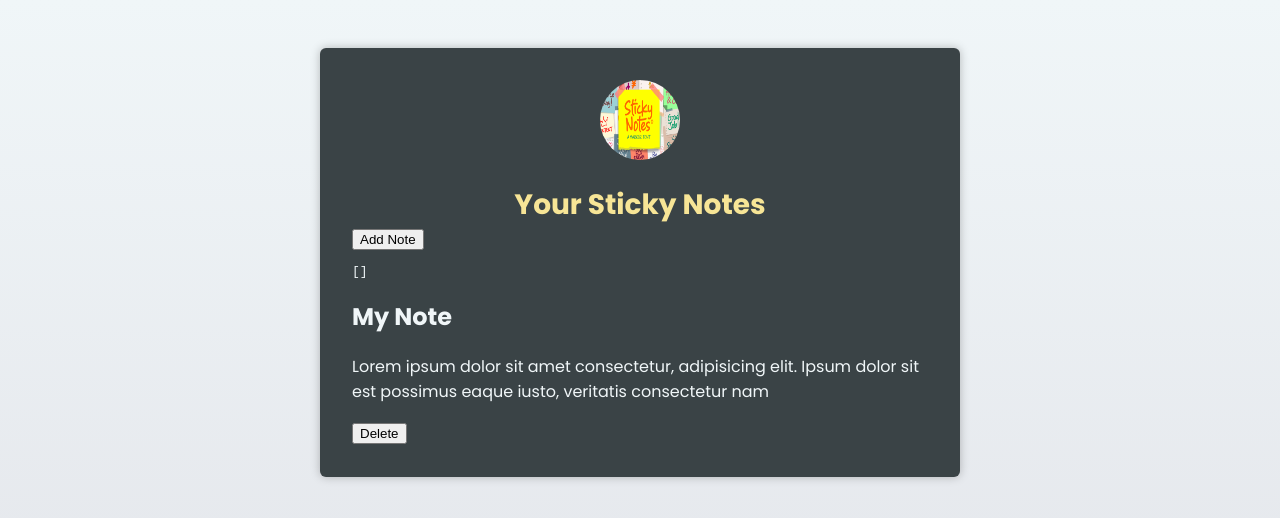
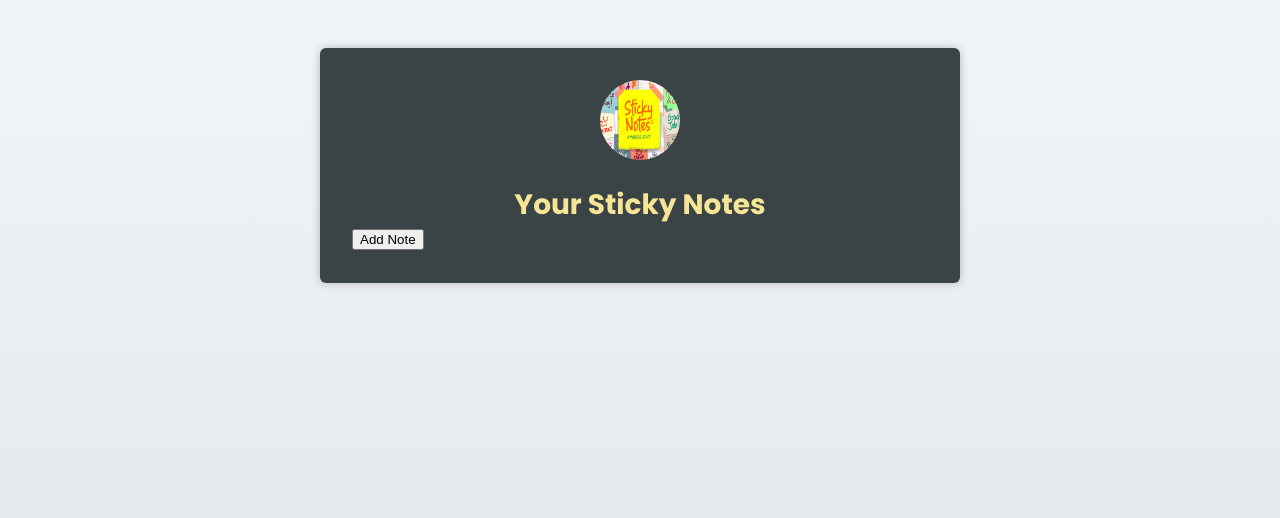
Before and after one commit to alonzojoe/sticky-notes-ts, a React (Vite) app: page / in a window 1280 px wide. Shown: the top 518 px of the page. Built offline with nearby package versions, Linux system fonts and the light colour scheme.

Commit message:
feat: map notes item and use StickyNote component

```diff
--- a/src/App.tsx
+++ b/src/App.tsx
@@ -29,11 +29,13 @@ function App() {
         <h1>Your Sticky Notes</h1>
       </Header>
       <button onClick={handleFormSubmit}>Add Note</button>
-      <pre>{JSON.stringify(notes)}</pre>
-      <StickyNote
-        title="My Note"
-        description="Lorem ipsum dolor sit amet consectetur, adipisicing elit. Ipsum dolor sit est possimus eaque iusto, veritatis consectetur nam "
-      />
+      <ul>
+        {notes.map((note) => (
+          <li key={note.id}>
+            <StickyNote title={note.title} description={note.description} />
+          </li>
+        ))}
+      </ul>
     </main>
   );
 }
```
